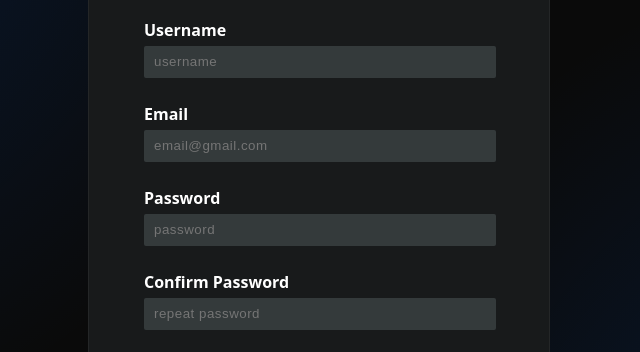
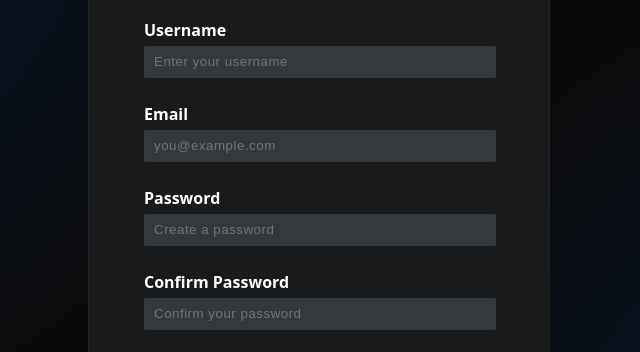
Before and after one commit to DevMatheusTeodoro/user-authentication-form, a plain HTML site: page signUp.html in a window 1280 px wide. Shown: the part 198-550 px from the top of the page, 321-961 px from the left. Drawn offline with nearby package versions, Linux system fonts and the light colour scheme.

Commit message:
Improving the input

```diff
--- a/signUp.html
+++ b/signUp.html
@@ -15,22 +15,22 @@
         <div class="Login">
             <div class="UsernameContainer">
                 <label for="userName">Username</label>
-                <input type="text" id="userName" name="userName" placeholder="username" maxlength="29">
-                <p id="userError">Username must be at least 3 characters.</p>
+                <input type="text" id="userName" name="userName" placeholder="Enter your username" maxlength="29">
+                <p id="userError">Username must contain at least 3 characters.</p>
             </div>
             <div class="EmailContainer">
                 <label for="email">Email</label>
-                <input type="email" id="email" name="email" placeholder="email@gmail.com">
+                <input type="email" id="email" name="email" placeholder="you@example.com">
                 <p id="emailError">Enter a valid email address.</p>
             </div>
             <div class="PasswordContainer">
                 <label for="password">Password</label>
-                <input type="password" id="password" name="password" placeholder="password">
+                <input type="password" id="password" name="password" placeholder="Create a password">
                 <p id="passwordError">Password must be at least 6 characters.</p>
             </div>
             <div class="PasswordContainer">
                 <label for="passwordConfirm"><span id="passwordEmptySymbol2" style="color: red; display: none;">* </span>Confirm Password</label>
-                <input type="password" id="passwordConfirm" name="passwordConfirm" placeholder="repeat password" >
+                <input type="password" id="passwordConfirm" name="passwordConfirm" placeholder="Confirm your password" >
                 <p id="passwordConfirmError">Passwords do not match.</p>
             </div>
             <div class="CheckboxContainer">
```
Also changed, not shown: index.html (+2 -2 lines).
